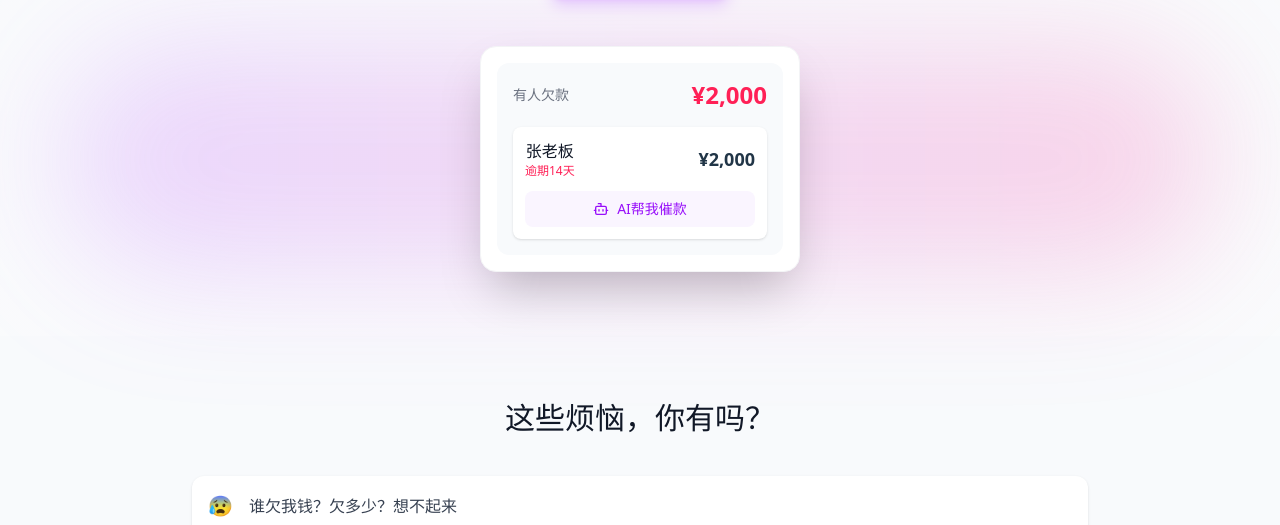
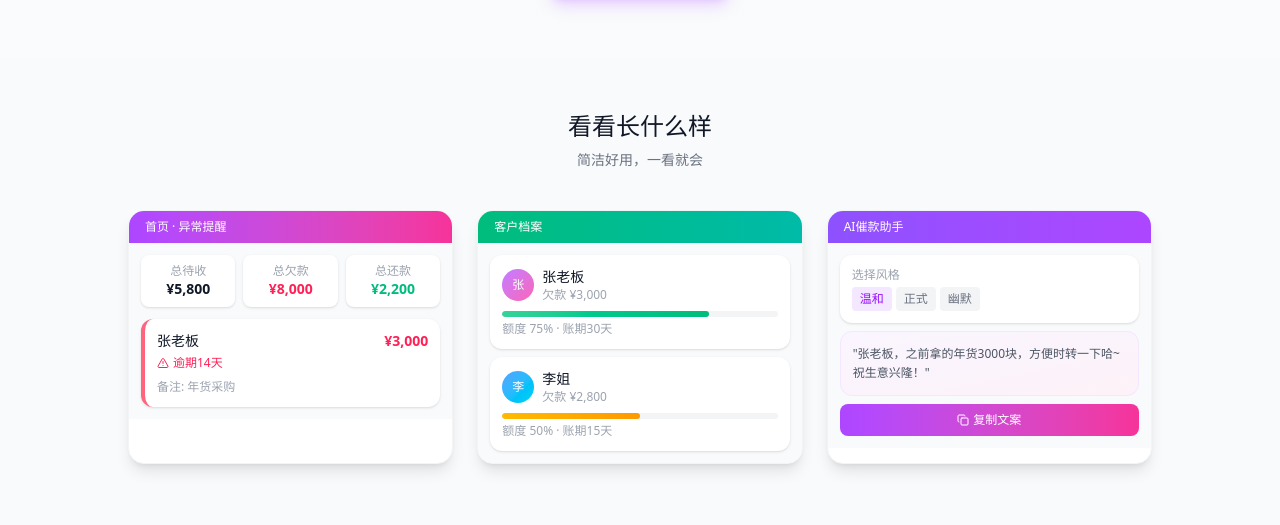
Before and after one commit to 570262994-commits/qiankuandemo, a React (Vite) app: page / in a window 1280 px wide. Shown: the part 425-950 px from the top of the page. Built offline with nearby package versions, Linux system fonts and the light colour scheme; no server answers.

Commit message:
feat: 落地页新增应用界面预览截图
- 添加3个应用截图卡片：首页异常提醒、客户档案、AI催款助手
- 使用伪造数据展示真实界面效果
- 统计卡片、客户列表、进度条、逾期提醒等元素
- 响应式布局，移动端单列显示

```diff
--- a/src/pages/Landing.tsx
+++ b/src/pages/Landing.tsx
@@ -10,7 +10,8 @@ import {
   Check,
   ArrowRight,
   Menu,
-  X
+  X,
+  AlertTriangle
 } from 'lucide-react';
 
 interface LandingProps {
@@ -198,30 +199,117 @@ export default function Landing({ onGetStarted }: LandingProps) {
                 <ArrowRight className="w-5 h-5" />
               </button>
             </div>
+          </div>
+        </div>
+      </section>
 
-            {/* App Preview */}
-            <div className="mt-12 relative">
-              <div className="absolute inset-0 bg-gradient-to-r from-purple-500/20 to-pink-500/20 blur-3xl rounded-full" />
-              <div className="relative bg-white rounded-2xl shadow-2xl p-4 max-w-xs mx-auto border border-gray-100">
-                <div className="bg-slate-50 rounded-xl p-4">
-                  <div className="flex items-center justify-between mb-4">
-                    <span className="text-sm text-gray-500">有人欠款</span>
-                    <span className="text-2xl font-bold text-rose-500">¥2,000</span>
+      {/* App Screenshots Section */}
+      <section className="py-12 px-4 sm:px-6 lg:px-8 bg-slate-50">
+        <div className="max-w-5xl mx-auto">
+          <div className="text-center mb-10">
+            <h2 className="text-xl sm:text-2xl font-bold text-gray-900 mb-2">
+              看看长什么样
+            </h2>
+            <p className="text-gray-500 text-sm">简洁好用，一看就会</p>
+          </div>
+
+          <div className="grid sm:grid-cols-3 gap-6">
+            {/* 首页截图 */}
+            <div className="bg-white rounded-2xl shadow-lg overflow-hidden border border-gray-100">
+              <div className="bg-gradient-to-r from-purple-500 to-pink-500 px-4 py-2 text-white text-xs font-medium">
+                首页 · 异常提醒
+              </div>
+              <div className="p-3 bg-slate-50">
+                {/* Stats */}
+                <div className="grid grid-cols-3 gap-2 mb-3">
+                  <div className="bg-white rounded-lg p-2 text-center shadow-sm">
+                    <p className="text-xs text-gray-400">总待收</p>
+                    <p className="text-sm font-bold text-gray-900">¥5,800</p>
                   </div>
-                  <div className="bg-white rounded-lg p-3 shadow-sm">
-                    <div className="flex items-center justify-between">
-                      <div>
-                        <p className="font-bold text-gray-900">张老板</p>
-                        <p className="text-xs text-rose-500">逾期14天</p>
-                      </div>
-                      <span className="text-lg font-bold">¥2,000</span>
-                    </div>
-                    <button className="mt-3 w-full py-2 bg-purple-50 text-purple-600 rounded-lg text-sm font-medium flex items-center justify-center gap-2">
-                      <Bot className="w-4 h-4" />
-                      AI帮我催款
-                    </button>
+                  <div className="bg-white rounded-lg p-2 text-center shadow-sm">
+                    <p className="text-xs text-gray-400">总欠款</p>
+                    <p className="text-sm font-bold text-rose-500">¥8,000</p>
+                  </div>
+                  <div className="bg-white rounded-lg p-2 text-center shadow-sm">
+                    <p className="text-xs text-gray-400">总还款</p>
+                    <p className="text-sm font-bold text-emerald-500">¥2,200</p>
                   </div>
                 </div>
+                {/* Alert Card */}
+                <div className="bg-white rounded-xl p-3 shadow-sm border-l-4 border-rose-400">
+                  <div className="flex items-center justify-between mb-1">
+                    <span className="font-bold text-gray-900 text-sm">张老板</span>
+                    <span className="text-rose-500 font-bold text-sm">¥3,000</span>
+                  </div>
+                  <div className="flex items-center gap-1 text-xs text-rose-500 mb-2">
+                    <AlertTriangle className="w-3 h-3" />
+                    <span>逾期14天</span>
+                  </div>
+                  <p className="text-xs text-gray-400 truncate">备注: 年货采购</p>
+                </div>
+              </div>
+            </div>
+
+            {/* 客户档案截图 */}
+            <div className="bg-white rounded-2xl shadow-lg overflow-hidden border border-gray-100">
+              <div className="bg-gradient-to-r from-emerald-500 to-teal-500 px-4 py-2 text-white text-xs font-medium">
+                客户档案
+              </div>
+              <div className="p-3 bg-slate-50 space-y-2">
+                {/* Customer Card 1 */}
+                <div className="bg-white rounded-xl p-3 shadow-sm">
+                  <div className="flex items-center gap-2 mb-2">
+                    <div className="w-8 h-8 bg-gradient-to-br from-purple-400 to-pink-400 rounded-full flex items-center justify-center text-white text-xs font-bold">张</div>
+                    <div className="flex-1">
+                      <p className="font-bold text-gray-900 text-sm">张老板</p>
+                      <p className="text-xs text-gray-400">欠款 ¥3,000</p>
+                    </div>
+                  </div>
+                  <div className="h-1.5 bg-gray-100 rounded-full overflow-hidden">
+                    <div className="h-full w-3/4 bg-gradient-to-r from-emerald-400 to-emerald-500 rounded-full"></div>
+                  </div>
+                  <p className="text-xs text-gray-400 mt-1">额度 75% · 账期30天</p>
+                </div>
+                {/* Customer Card 2 */}
+                <div className="bg-white rounded-xl p-3 shadow-sm">
+                  <div className="flex items-center gap-2 mb-2">
+                    <div className="w-8 h-8 bg-gradient-to-br from-blue-400 to-cyan-400 rounded-full flex items-center justify-center text-white text-xs font-bold">李</div>
+                    <div className="flex-1">
+                      <p className="font-bold text-gray-900 text-sm">李姐</p>
+                      <p className="text-xs text-gray-400">欠款 ¥2,800</p>
+                    </div>
+                  </div>
+                  <div className="h-1.5 bg-gray-100 rounded-full overflow-hidden">
+                    <div className="h-full w-1/2 bg-gradient-to-r from-amber-400 to-amber-500 rounded-full"></div>
+                  </div>
+                  <p className="text-xs text-gray-400 mt-1">额度 50% · 账期15天</p>
+                </div>
+              </div>
+            </div>
+
+            {/* AI催款截图 */}
+            <div className="bg-white rounded-2xl shadow-lg overflow-hidden border border-gray-100">
+              <div className="bg-gradient-to-r from-violet-500 to-purple-500 px-4 py-2 text-white text-xs font-medium">
+                AI催款助手
+              </div>
+              <div className="p-3 bg-slate-50">
+                <div className="bg-white rounded-xl p-3 shadow-sm mb-2">
+                  <p className="text-xs text-gray-400 mb-1">选择风格</p>
+                  <div className="flex gap-1">
+                    <span className="px-2 py-1 bg-purple-100 text-purple-600 rounded text-xs">温和</span>
+                    <span className="px-2 py-1 bg-gray-100 text-gray-500 rounded text-xs">正式</span>
+                    <span className="px-2 py-1 bg-gray-100 text-gray-500 rounded text-xs">幽默</span>
+                  </div>
+                </div>
+                <div className="bg-gradient-to-br from-purple-50 to-pink-50 rounded-xl p-3 border border-purple-100">
+                  <p className="text-xs text-gray-600 leading-relaxed">
+                    "张老板，之前拿的年货3000块，方便时转一下哈~祝生意兴隆！"
+                  </p>
+                </div>
+                <button className="w-full mt-2 py-2 bg-gradient-to-r from-purple-500 to-pink-500 text-white rounded-lg text-xs font-medium flex items-center justify-center gap-1">
+                  <Copy className="w-3 h-3" />
+                  复制文案
+                </button>
               </div>
             </div>
           </div>
```
